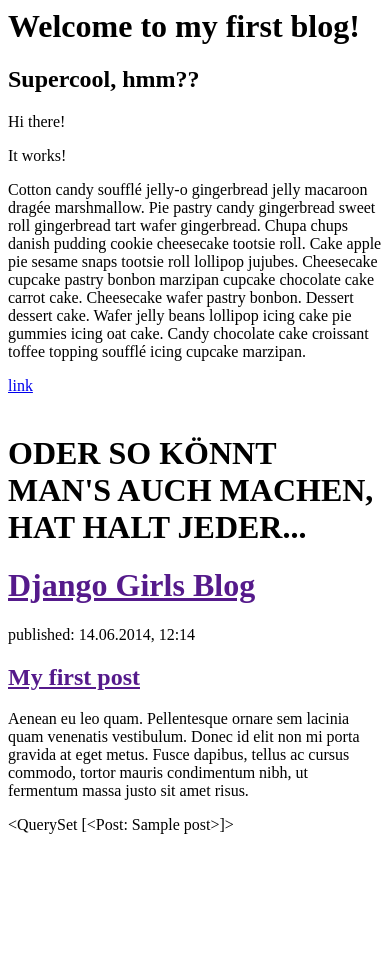
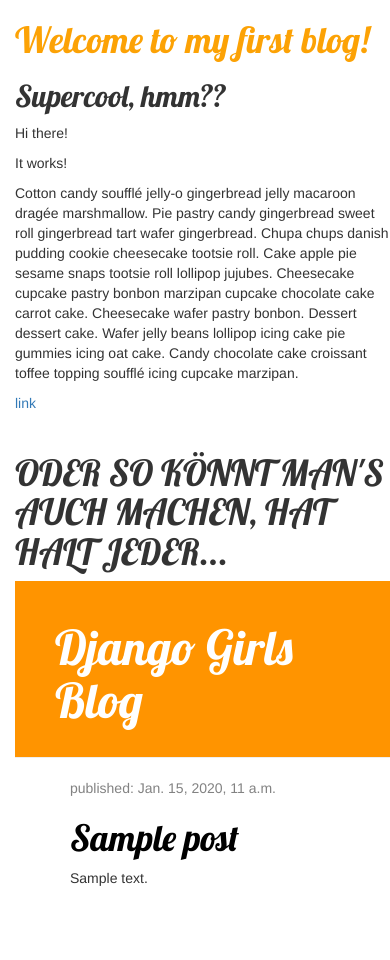
Before and after one commit to SimoneFe/my-first-blog, a Django app: template blog/templates/blog/post_list.html in a window 390 px wide. Shown: the top 960 px of the page. Before the commit the page ends 834 px from the top, so only its background shows below. Run offline with Django 3.2, Linux system fonts and the light colour scheme; the template is opened without the code that fills it: values that come from a table or form of the project are taken from there, others are empty; tables that the repository leaves empty hold one stand-in row (values such as "Sample post"); some libraries are stand-ins or nearby versions.

Commit message:
second commit

```diff
--- /dev/null
+++ b/blog/static/css/blog.css
@@ -0,0 +1,53 @@
+h1 a {
+    color: #FCA205;
+    font-family: "Lobster";
+}
+body {
+    padding-left: 15px;
+}
+.page-header {
+    background-color: #ff9400;
+    margin-top: 0;
+    padding: 20px 20px 20px 40px;
+}
+
+.page-header h1, .page-header h1 a, .page-header h1 a:visited, .page-header h1 a:active {
+    color: #ffffff;
+    font-size: 36pt;
+    text-decoration: none;
+}
+
+.content {
+    margin-left: 40px;
+}
+
+h1, h2, h3, h4 {
+    font-family: 'Lobster', cursive;
+}
+
+.date {
+    color: #828282;
+}
+
+.save {
+    float: right;
+}
+
+.post-form textarea, .post-form input {
+    width: 100%;
+}
+
+.top-menu, .top-menu:hover, .top-menu:visited {
+    color: #ffffff;
+    float: right;
+    font-size: 26pt;
+    margin-right: 20px;
+}
+
+.post {
+    margin-bottom: 70px;
+}
+
+.post h1 a, .post h1 a:visited {
+    color: #000000;
+}
--- a/blog/templates/blog/post_list.html
+++ b/blog/templates/blog/post_list.html
@@ -1,9 +1,14 @@
+{% load staticfiles %}
 <html>
     <head>
         <title>Simone's blog</title>
+      <link rel="stylesheet" href="//maxcdn.bootstrapcdn.com/bootstrap/3.2.0/css/bootstrap.min.css">
+      <link rel="stylesheet" href="//maxcdn.bootstrapcdn.com/bootstrap/3.2.0/css/bootstrap-theme.min.css">
+      <link rel="stylesheet" href="{% static 'css/blog.css' %}">
+      <link href="//fonts.googleapis.com/css?family=Lobster&subset=latin,latin-ext" rel="stylesheet" type="text/css">
     </head>
     <body>
-      <h1>Welcome to my first blog!</h1>
+      <h1><a>Welcome to my first blog!</a></h1>
       <h2>Supercool, hmm??</h2>
         <p>Hi there!</p>
         <p>It works!</p>
@@ -14,14 +19,24 @@
       <title>Django Girls blog</title>
 </head>
 <body>
- <div>
+ <div class="page-header">
      <h1><a href="">Django Girls Blog</a></h1>
  </div>
 
- <div>
-     <p>published: 14.06.2014, 12:14</p>
-     <h2><a href="">My first post</a></h2>
-     <p>Aenean eu leo quam. Pellentesque ornare sem lacinia quam venenatis vestibulum. Donec id elit non mi porta gravida at eget metus. Fusce dapibus, tellus ac cursus commodo, tortor mauris condimentum nibh, ut fermentum massa justo sit amet risus.</p>
+ <div class="content container">
+     <div class="row">
+         <div class="col-md-8">
+             {% for post in posts %}
+                 <div class="post">
+                     <div class="date">
+                         <p>published: {{ post.published_date }}</p>
+                     </div>
+                     <h1><a href="">{{ post.title }}</a></h1>
+                     <p>{{ post.text|linebreaksbr }}</p>
+                 </div>
+             {% endfor %}
+         </div>
+     </div>
  </div>
 
  <div>
```
Also changed, not shown: blog/templates/blog/base.html (added, +23 -0 lines).
